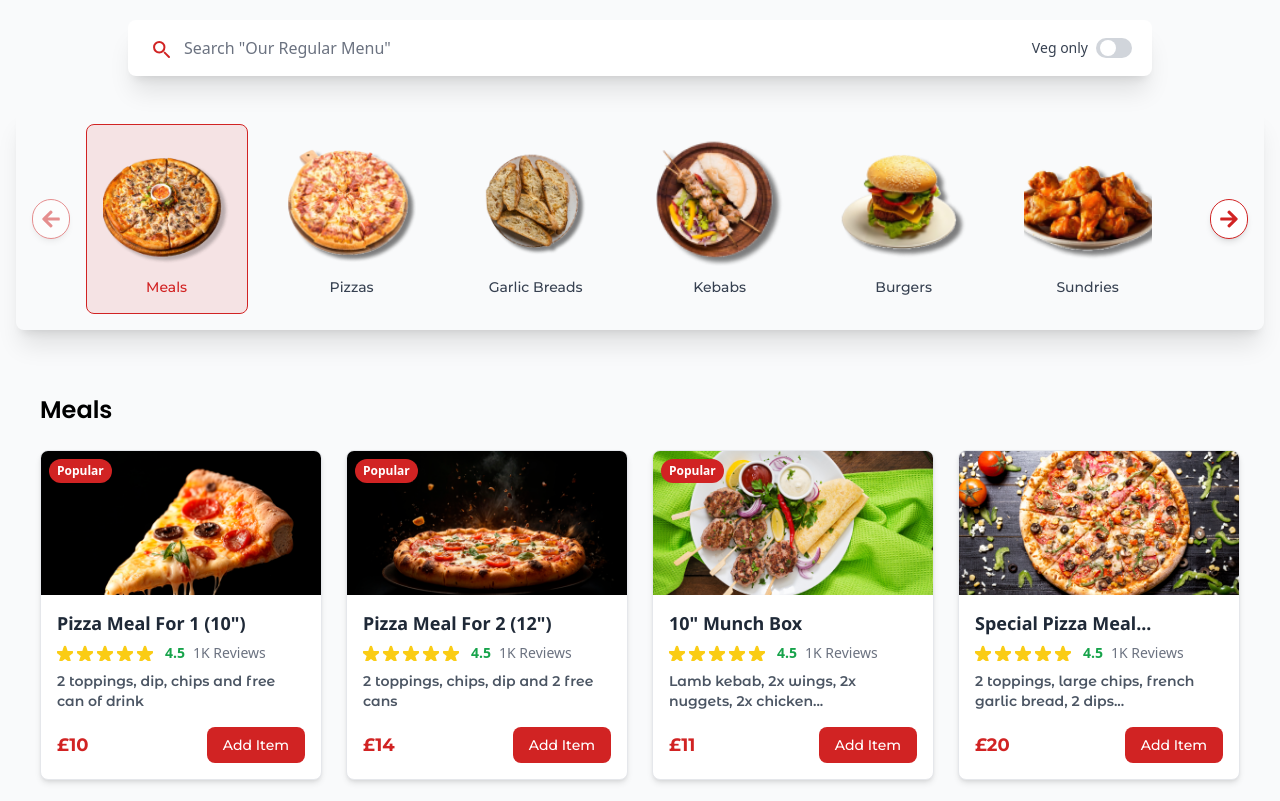
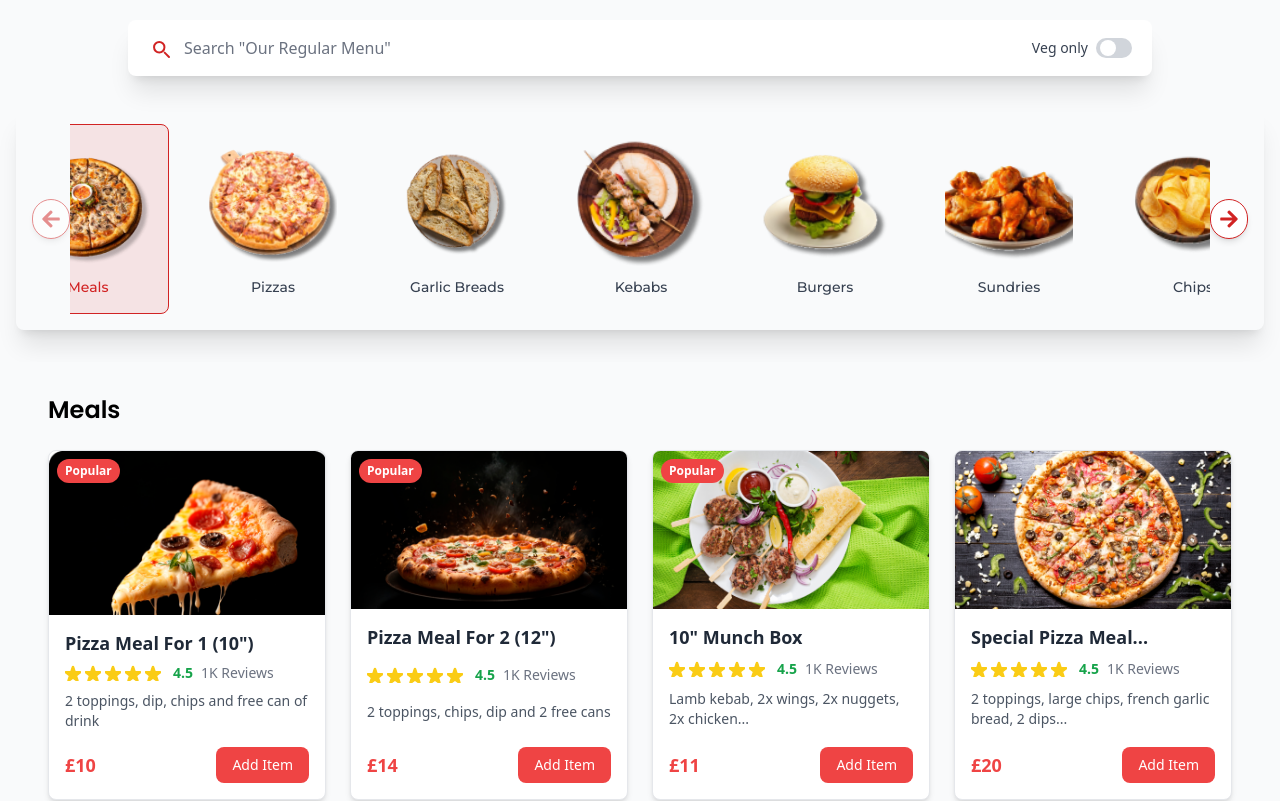
Before and after one commit to Shahid-Afridii/turkish_kebab_pizza_house, a React (Vite) app: page / in a window 1280 px wide. Shown: the part 908-1709 px from the top of the page. Built offline with nearby package versions, Linux system fonts and the light colour scheme; grey boxes are pictures that could not be loaded.

Commit message:
ui modifications

```diff
--- a/src/components/HomeBlocks/Categories.jsx
+++ b/src/components/HomeBlocks/Categories.jsx
@@ -25,8 +25,15 @@ const CategoryCarousel = () => {
     if (carouselRef.current) {
       const containerWidth = carouselRef.current.offsetWidth;
       const itemWidth = carouselRef.current.scrollWidth / categories.length;
-      const scrollPosition = index * itemWidth - containerWidth / 2 + itemWidth / 2;
-      carouselRef.current.scrollTo({ left: Math.max(scrollPosition, 0), behavior: "smooth" });
+      const scrollPosition =
+        index * itemWidth - containerWidth / 2 + itemWidth / 2;
+
+      // Ensure the scroll position doesn't go out of bounds
+      const maxScrollLeft = carouselRef.current.scrollWidth - containerWidth;
+      carouselRef.current.scrollTo({
+        left: Math.min(Math.max(scrollPosition, 0), maxScrollLeft),
+        behavior: "smooth",
+      });
     }
   };
 
@@ -86,7 +93,7 @@ const CategoryCarousel = () => {
   return (
     <motion.div
       ref={ref}
-      className="flex items-center  font-montserrat justify-between rounded-lg shadow-xl mt-8 p-4 w-full overflow-hidden"
+      className="flex items-center justify-between font-montserrat rounded-lg shadow-xl mt-8 p-4 w-full overflow-hidden"
       initial="hidden"
       animate={controls}
       variants={animationVariants}
@@ -106,7 +113,7 @@ const CategoryCarousel = () => {
       {/* Category Items */}
       <motion.div
         ref={carouselRef}
-        className="flex items-center space-x-6 overflow-x-scroll scrollbar-hide w-full px-4"
+        className="flex items-center justify-center gap-6 w-full px-4 overflow-x-scroll scrollbar-hide scroll-snap-x"
       >
         {categories.map((category, index) => (
           <motion.div
@@ -114,7 +121,7 @@ const CategoryCarousel = () => {
             onClick={() => handleCategoryClick(index)}
             className={`flex flex-col items-center justify-center space-y-2 cursor-pointer ${
               currentIndex === index ? "bg-primary/10 border border-primary rounded-lg" : ""
-            } p-4`}
+            } p-4 scroll-snap-align-center`}
             variants={itemVariants}
             whileHover="hover"
           >
--- a/src/components/HomeBlocks/Products.jsx
+++ b/src/components/HomeBlocks/Products.jsx
@@ -67,41 +67,43 @@ const items = [
 ];
 
 const Products = () => {
-  const [visibleItems, setVisibleItems] = useState(6); // Default visible items
+  const [visibleItems, setVisibleItems] = useState(6);
   const controls = useAnimation();
   const { ref, inView } = useInView({ threshold: 0.2 });
-  const [hasAnimated, setHasAnimated] = useState(false); // Track if animation has run
+  const [hasAnimated, setHasAnimated] = useState(false);
 
   const handleShowMore = () => {
-    setVisibleItems((prev) => prev + 3); // Load more items
+    setVisibleItems((prev) => prev + 3);
   };
 
   React.useEffect(() => {
     if (inView && !hasAnimated) {
       controls.start("visible");
-      setHasAnimated(true); // Prevent further animations
+      setHasAnimated(true);
     }
   }, [inView, controls, hasAnimated]);
 
   const cardVariants = {
-    hidden: { opacity: 0, y: 50 },
-    visible: { opacity: 1, y: 0, transition: { duration: 0.5, staggerChildren: 0.2 } },
+    hidden: { opacity: 0, scale: 0.95 },
+    visible: {
+      opacity: 1,
+      scale: 1,
+      transition: { duration: 0.6, staggerChildren: 0.1 }
+    },
   };
 
   const childVariants = {
-    hidden: { opacity: 0, scale: 0.9 },
+    hidden: { opacity: 0, scale: 0.95 },
     visible: { opacity: 1, scale: 1, transition: { duration: 0.5 } },
+    hover: { scale: 1.02, transition: { duration: 0.3 } },
   };
 
   return (
-    <div className="px-6 py-8 mt-8">
-      {/* Heading */}
+    <div className="px-4 sm:px-8 py-8 mt-8 bg-gray-50">
       <h2 className="text-2xl font-title font-semibold mb-6">Meals</h2>
-
-      {/* Grid of Items */}
       <motion.div
         ref={ref}
-        className="grid grid-cols-1 sm:grid-cols-2 md:grid-cols-3 lg:grid-cols-4 gap-6"
+        className="grid grid-cols-1 sm:grid-cols-2 md:grid-cols-3 lg:grid-cols-4 2xl:grid-cols-6 gap-6 mx-auto"
         initial="hidden"
         animate={controls}
         variants={cardVariants}
@@ -111,26 +113,23 @@ const Products = () => {
             key={item.id}
             className="bg-white rounded-lg shadow-md overflow-hidden border border-gray-200 hover:shadow-lg transition duration-300 flex flex-col justify-between"
             variants={childVariants}
+            whileHover="hover"
           >
-            {/* Image */}
             <div className="relative">
               {item.popular && (
-                <span className="absolute top-2 left-2 bg-primary text-white text-xs font-bold px-2 py-1 rounded-full">
+                <span className="absolute top-2 left-2 bg-red-500 text-white text-xs font-bold px-2 py-1 rounded-full">
                   Popular
                 </span>
               )}
               <img
                 src={item.img}
                 alt={item.name}
-                className="w-full h-36 object-cover"
+                className="w-full  object-cover"
               />
             </div>
-
-            {/* Details */}
             <div className="p-4 flex flex-col justify-between h-full">
-              <h3 className="text-lg font-bold font-Noto_Sans text-gray-800">{item.name}</h3>
+              <h3 className="text-lg font-bold text-gray-800">{item.name}</h3>
               <div className="flex items-center text-sm text-gray-500 mt-2">
-                {/* Rating */}
                 <span className="flex items-center">
                   {[...Array(5)].map((_, i) => (
                     <svg
@@ -150,19 +149,13 @@ const Products = () => {
                     </svg>
                   ))}
                 </span>
-                <span className="ml-2 text-green-600 font-semibold">
-                  {item.rating}
-                </span>
+                <span className="ml-2 text-green-600 font-semibold">{item.rating}</span>
                 <span className="ml-2 text-gray-500">{item.reviews}</span>
               </div>
-              <p className="text-sm text-gray-600 font-Montserrat_Alternates mt-2">{item.description}</p>
-
-              {/* Price and Button */}
+              <p className="text-sm text-gray-600 mt-2">{item.description}</p>
               <div className="flex justify-between items-center mt-4">
-                <span className="text-primary font-montserrat font-bold text-lg">
-                  {item.price}
-                </span>
-                <button className="bg-primary font-button text-white px-4 py-2 rounded-lg text-sm font-medium hover:bg-primary/90 transition">
+                <span className="text-red-500 font-bold text-lg">{item.price}</span>
+                <button className="bg-red-500 text-white px-4 py-2 rounded-lg text-sm font-medium hover:bg-red-600 transition">
                   Add Item
                 </button>
               </div>
@@ -170,13 +163,11 @@ const Products = () => {
           </motion.div>
         ))}
       </motion.div>
-
-      {/* Show More Button */}
       {visibleItems < items.length && (
         <div className="flex justify-center mt-8">
           <button
             onClick={handleShowMore}
-            className="flex items-center justify-center bg-primary text-white px-6 py-2 rounded-lg text-sm font-medium hover:bg-primary/90 transition"
+            className="flex items-center justify-center bg-red-500 text-white px-6 py-2 rounded-lg text-sm font-medium hover:bg-red-600 transition"
           >
             Show more
             <FaChevronDown className="ml-2" />
--- a/src/styles/global.css
+++ b/src/styles/global.css
@@ -16,3 +16,11 @@
            hover:bg-transparent hover:border-primary hover:text-primary transition duration-300;
 
   }
+  .scrollbar-hide {
+    scrollbar-width: none; /* Firefox */
+    -ms-overflow-style: none; /* IE 10+ */
+  }
+
+  .scrollbar-hide::-webkit-scrollbar {
+    display: none; /* Safari and Chrome */
+  }
```
Lines whose indentation alone changed are shown as unchanged.
